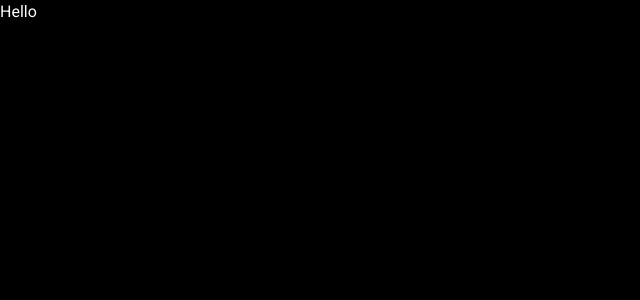
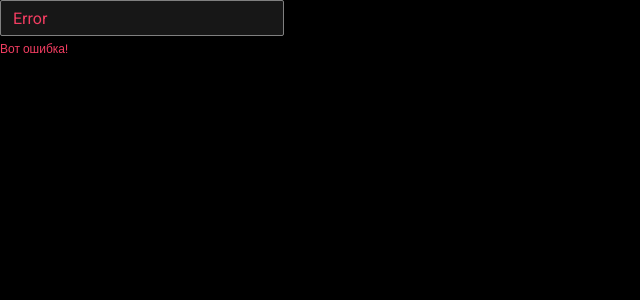
Before and after one commit to Diana-Balaban98/KnowledgeCards, a React (Vite) app: page / in a window 1280 px wide. Shown: the top 300 px of the page, without its empty margins (0-640 px from the left). Built offline with nearby package versions, Linux system fonts and the light colour scheme; a web font is replaced by a local one.

Commit message:
add logic and styles for the Input with error

```diff
--- a/src/App.tsx
+++ b/src/App.tsx
@@ -1,3 +1,5 @@
+import { Input } from '@/components'
+
 export function App() {
-  return <div>Hello</div>
+  return <Input error={'Вот ошибка!'} placeholder={'Error'} />
 }
--- a/src/components/ui/input/input.module.scss
+++ b/src/components/ui/input/input.module.scss
@@ -22,11 +22,20 @@
   }
 }
 
+.inputWithError {
+  border: 1px solid var(--color-danger-300);
+
+  &::placeholder {
+    color: var(--color-danger-300);
+  }
+}
+
 .fullWidth {
   width: 100%;
 }
 
-.wrapperInput {
+.wrapperInput,
+.innerInput {
   display: flex;
   flex-direction: column;
 }
@@ -34,3 +43,8 @@
 .label {
   color: var(--color-dark-100);
 }
+
+.error {
+  margin-top: 5px;
+  color: var(--color-danger-300);
+}
--- a/src/components/ui/input/input.tsx
+++ b/src/components/ui/input/input.tsx
@@ -18,7 +18,7 @@ export type InputProps = {
 } & InputHTMLAttributes<HTMLInputElement>
 
 export const Input: FC<InputProps> = props => {
-  const { className, fullWidth, label, ...restProps } = props
+  const { className, error, fullWidth, label, ...restProps } = props
 
   return (
     <>
@@ -29,10 +29,19 @@ export const Input: FC<InputProps> = props => {
               {label}
             </Typography>
           )}
-          <input
-            className={`${s.defaultInput} ${fullWidth ? s.fullWidth : ''} ${className}`}
-            {...restProps}
-          />
+          <div className={s.innerInput}>
+            <input
+              className={`${s.defaultInput} ${fullWidth ? s.fullWidth : ''} ${className} ${
+                error ? s.inputWithError : ''
+              }`}
+              {...restProps}
+            />
+            {error && (
+              <Typography as={'span'} className={s.error} variant={'caption'}>
+                {error}
+              </Typography>
+            )}
+          </div>
         </div>
       </label>
     </>
```
